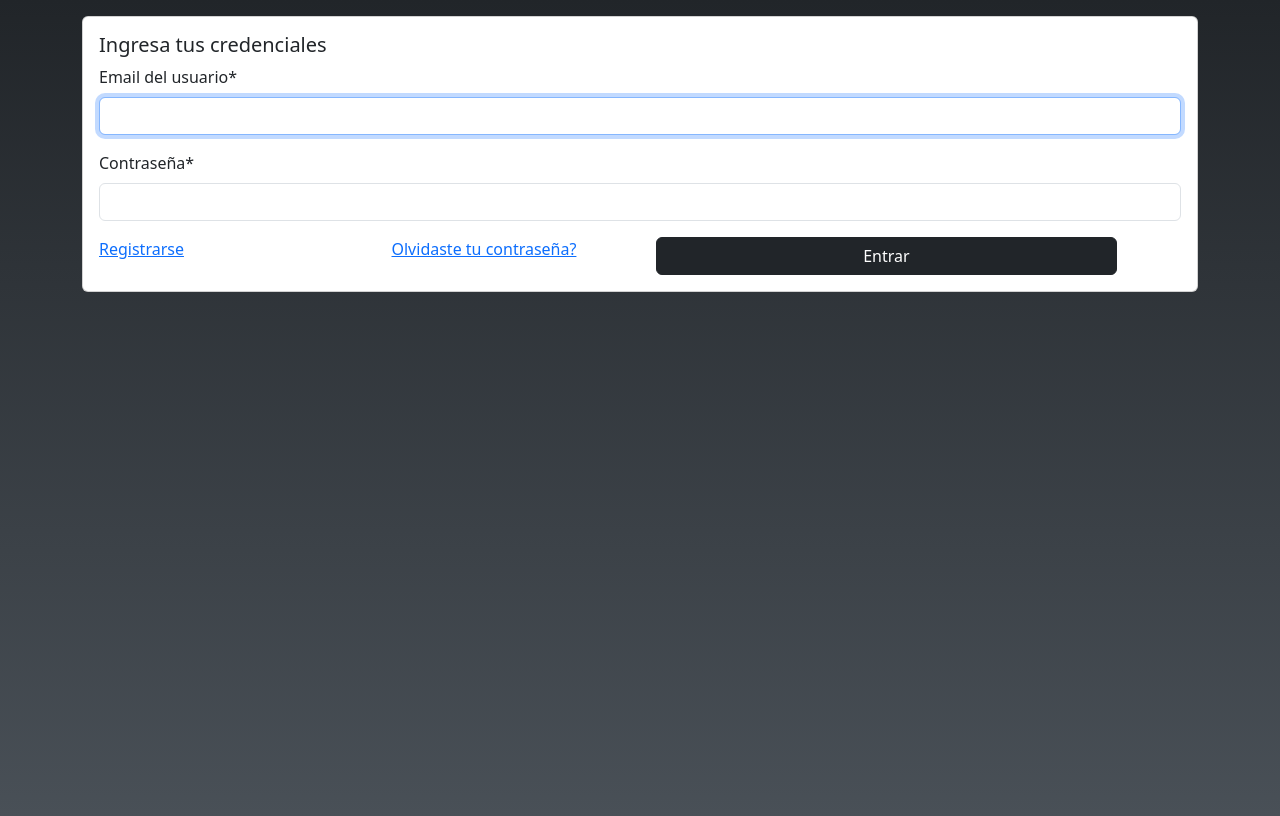
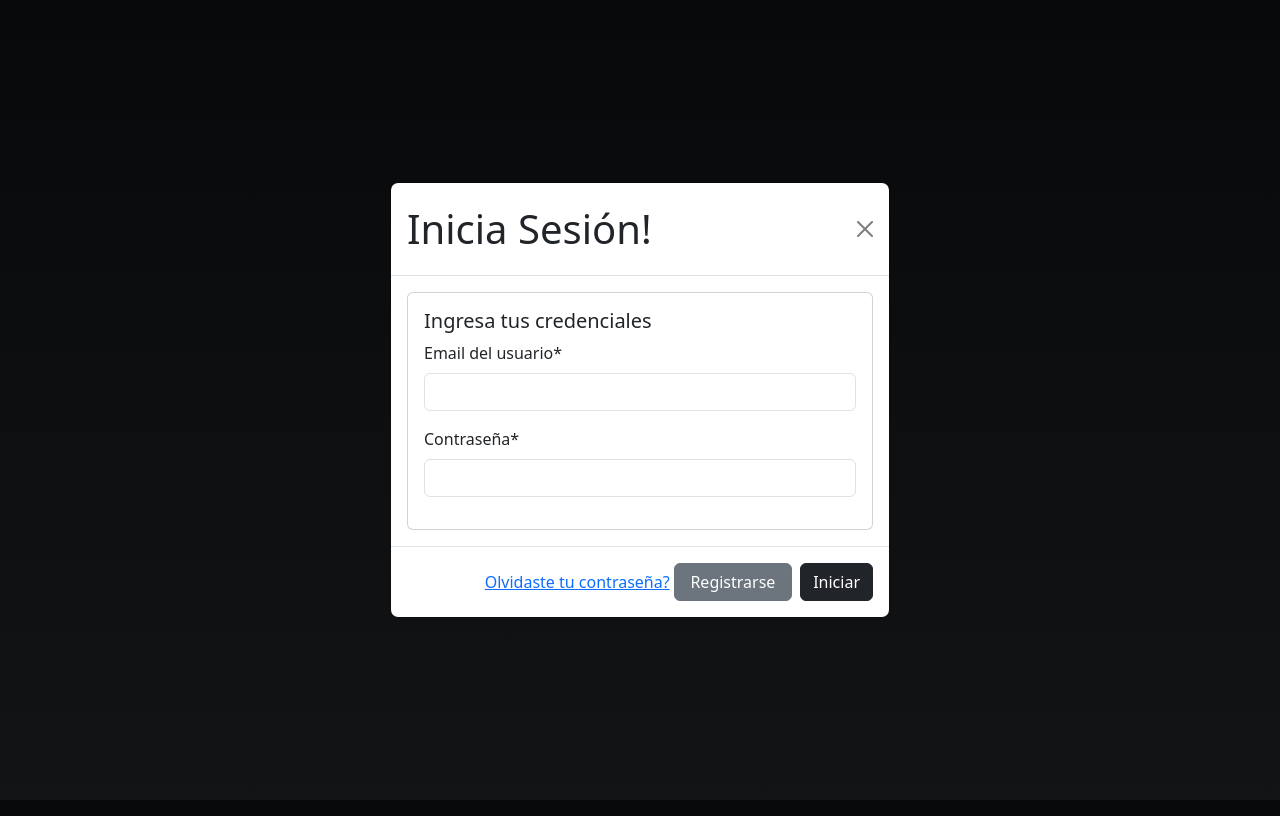
Before and after one commit to A22JulioAA/legal_code, a Django app: page /accounts/login/ in a window 1280 px wide. After the commit the page ends 617 px from the top, so only its background shows below. Run offline with Django 5.2, Linux system fonts and the light colour scheme; some libraries are stand-ins or nearby versions.

Commit message:
Modificaciones en registro y login

```diff
--- a/citas/templates/agendar_cita.html
+++ b/citas/templates/agendar_cita.html
@@ -1,5 +1,4 @@
 {% extends "core/base.html" %}
-<!-- TODO:Incluir precio, bloquear profesional -->
 {% block title %}
 Agendar Cita
 {% endblock %}
--- a/citas/templates/citas_principal.html
+++ b/citas/templates/citas_principal.html
@@ -1,5 +1,4 @@
 {% extends "core/base.html" %}
-<!-- TODO:Mejorar citas -->
 {% block title %}
 Mis citas
 {% endblock %}
--- a/comentarios/views.py
+++ b/comentarios/views.py
@@ -1 +1,4 @@
 from django.shortcuts import render
+
+
+#TODO: Implementar comentarios. No hay nada hecho.
--- a/core/templates/core/calendario.html
+++ b/core/templates/core/calendario.html
@@ -1,6 +1,7 @@
 {% extends "core/base.html" %}
 {% load static %}
-
+#TODO: Pasar las citas a la plantilla y mostrarlas en el calendario.
+#TODO: Implementar otros eventos en el calendario
 {% block title %}
 Calendario
 {% endblock %}
--- a/core/templates/core/sobre_nosotros.html
+++ b/core/templates/core/sobre_nosotros.html
@@ -1,5 +1,5 @@
 {% extends "core/base.html" %}
-
+#TODO: Poner bonita la página.
 {% load static %}
 
 {% block title %}
--- a/core/templates/registration/login.html
+++ b/core/templates/registration/login.html
@@ -1,27 +1,46 @@
 {% extends "core/base-login.html" %}
+#TODO:Revisar los estilos de inicios y registros.
+{% block content %}
 
-{% block content %}
+{% block script %}
+<script>
+    document.addEventListener('DOMContentLoaded', function () {
+        let ventanaModal = new bootstrap.Modal(document.getElementById('modalLogin'));
+        ventanaModal.show();
+    });
+</script>
+{% endblock %}
 
 {% load crispy_forms_tags %}
 
-<form method="post" class='container mt-3'>
-    {% csrf_token %}
+<div class="modal fade" id="modalLogin" tabindex="-1">
+    <div class="modal-dialog modal-dialog-centered">
+        <div class="modal-content">
+            <div class="modal-header">
+                <h1 class="modal-title" id="exampleModalLabel">Inicia Sesión!</h1>
+                <button type="button" class="btn-close" data-bs-dismiss="modal" aria-label="Close"></button>
+            </div>
+            <div class="modal-body">
+                <form method="post">
+                    {% csrf_token %}
 
-    <div class="card">
-        <div class="card-body">
-            <h5 class="card-title">Ingresa tus credenciales</h5>
+                    <div class="card">
+                        <div class="card-body">
+                            <h5 class="card-title">Ingresa tus credenciales</h5>
 
-            {{ form | crispy }}
+                            {{ form | crispy }}
 
-            <div class="row">
-                <a href="{% url 'register' %}" class="card-link col-3">Registrarse</a>
-                <a href="#" class="card-link col-3">Olvidaste tu contraseña?</a>
-                <input class="btn btn-dark float-end col-5" type="submit" value="Entrar">
+                        </div>
+                    </div>
             </div>
+            <div class="modal-footer">
+                <a href="#" class="card-link">Olvidaste tu contraseña?</a>
+                <a href="{% url 'register' %}" class="card-link col-3 btn btn-secondary">Registrarse</a>
+                <input type="submit" class="btn btn-dark" value="Iniciar"></input>
+            </div>
+            </form>
         </div>
     </div>
-
-
-</form>
+</div>
 
 {% endblock %}
```
Also changed, not shown: core/templates/core/homepage.html (+15 -4 lines), core/templates/core/solicitudes.html (deleted, +0 -16 lines), core/templates/registration/register.html (+31 -17 lines), users/views.py (+7 -1 lines).
